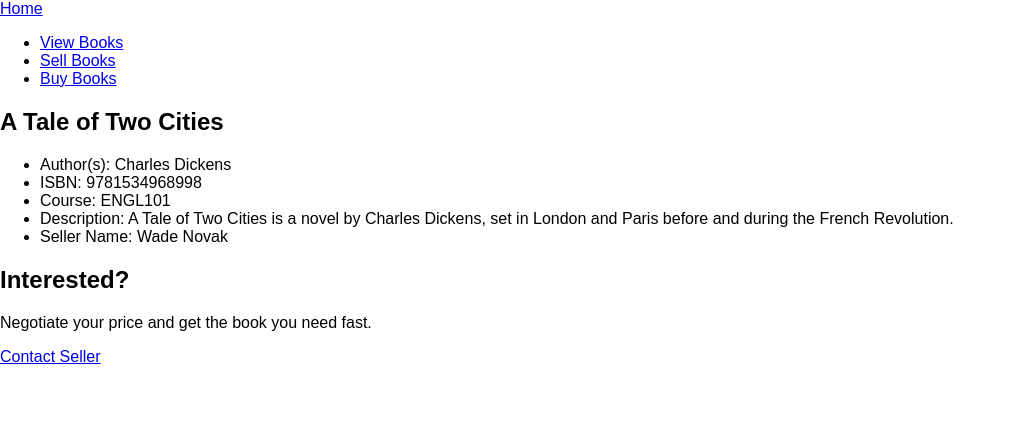
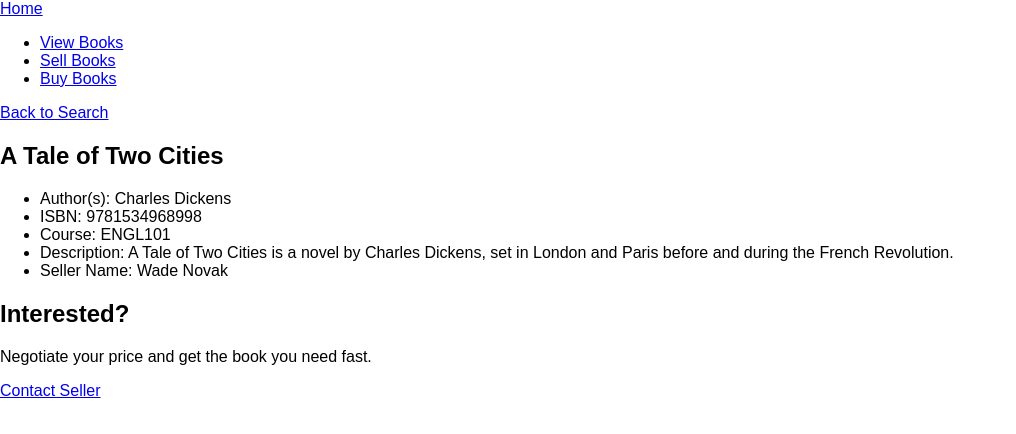
Before and after one commit to LaunchPadLab/hit-the-books, a React (Create React App) app: page /book-details/1 in a window 1280 px wide. Shown: the top 434 px of the page, without its empty margins (0-1016 px from the left). Built offline with nearby package versions, Linux system fonts and the light colour scheme.

Commit message:
add link to search page on book details

```diff
--- a/src/pages/book-details.js
+++ b/src/pages/book-details.js
@@ -1,4 +1,5 @@
 import React, { Component } from 'react'
+import { Link } from 'react-router-dom'
 
 class BookDetails extends Component {
   fetchCurrentBook () {
@@ -18,6 +19,7 @@ class BookDetails extends Component {
 
     return (
       <div>
+        <Link to="/search">Back to Search</Link>
         <h2>{ book.title }</h2>
         <ul>
           <li>Author(s): { book.author }</li>
```
